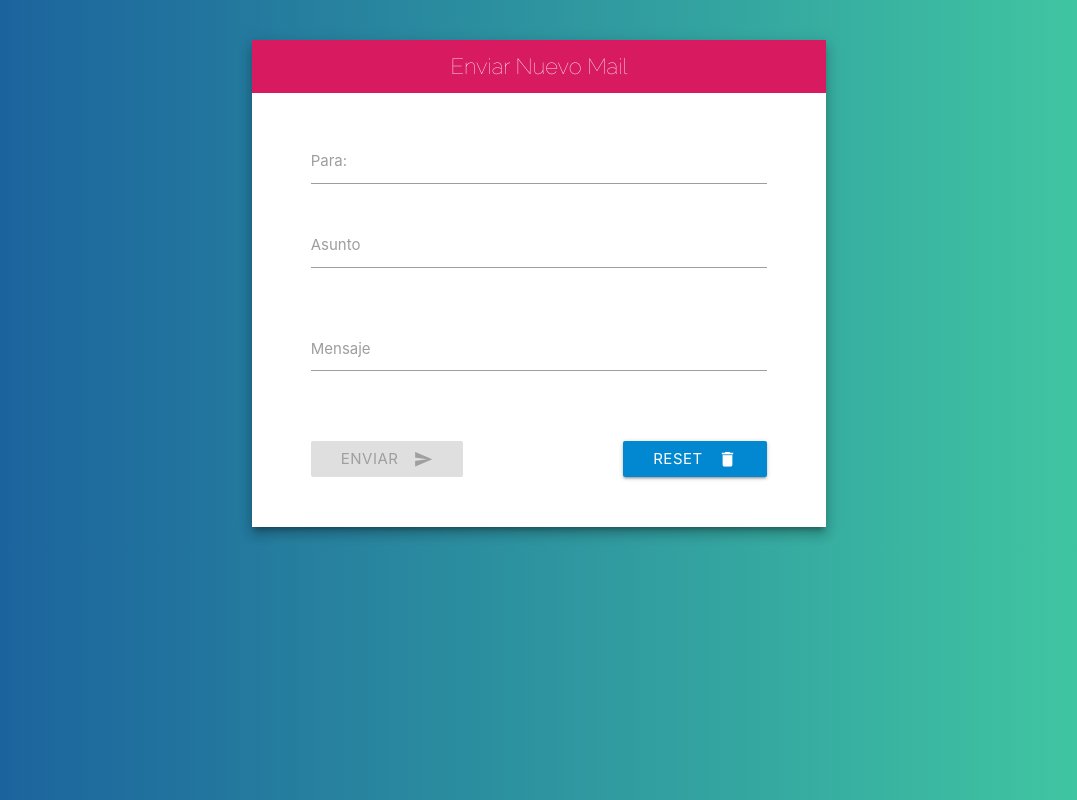
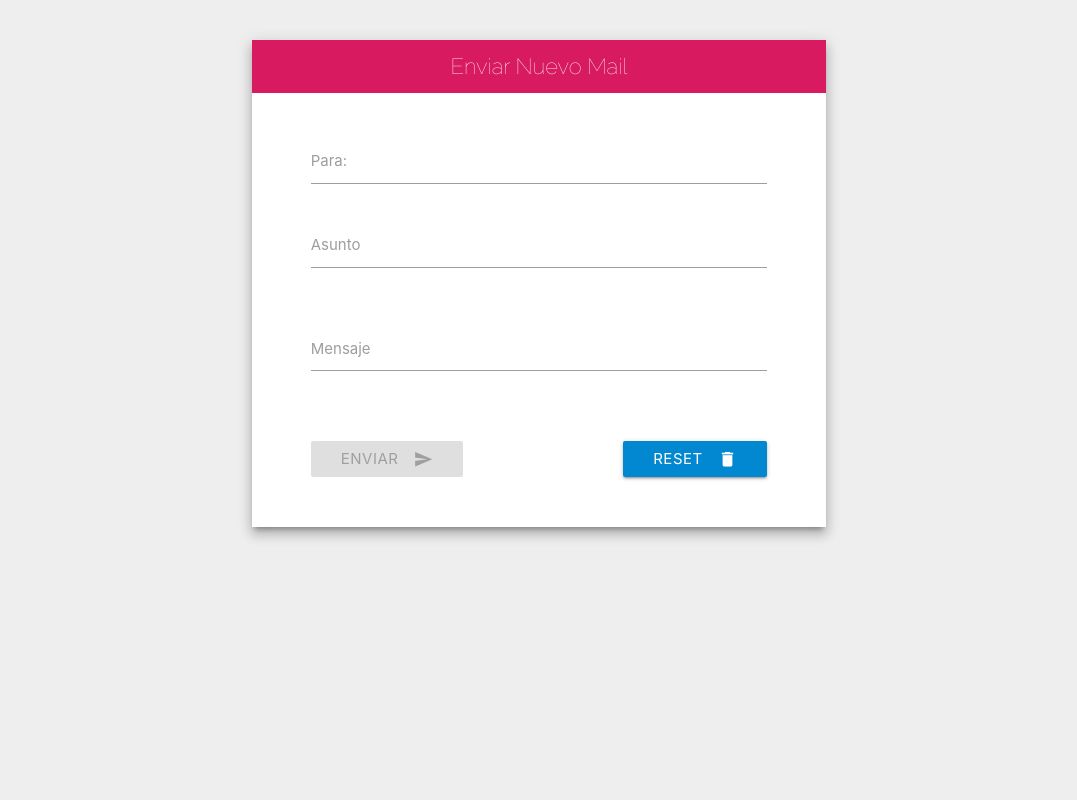
Before and after one commit to Mrbanano/Send-Email, a plain HTML site: page index.html in a window 1280 px wide. Shown: the whole page, without its empty margins (101-1178 px from the left). Drawn offline with nearby package versions, Linux system fonts and the light colour scheme.

Commit message:
background

```diff
--- a/css/custom.css
+++ b/css/custom.css
@@ -1,25 +1,28 @@
 body {
-    background: #43cea2;
+  /*background: #43cea2;
     background: -webkit-linear-gradient(to right, #185a9d, #43cea2);
-    background: linear-gradient(to right, #185a9d, #43cea2);
+    background: linear-gradient(to right, #185a9d, #43cea2); */
+  background-color: #eeeeee;
 }
 #contenido {
   background-color: white;
   margin-top: 40px;
-    -webkit-box-shadow: 0 8px 10px 1px rgba(0,0,0,0.14), 0 3px 14px 2px rgba(0,0,0,0.12), 0 5px 5px -3px rgba(0,0,0,0.3);
-    box-shadow: 0 8px 10px 1px rgba(0,0,0,0.14), 0 3px 14px 2px rgba(0,0,0,0.12), 0 5px 5px -3px rgba(0,0,0,0.3);
+  -webkit-box-shadow: 0 8px 10px 1px rgba(0, 0, 0, 0.14),
+    0 3px 14px 2px rgba(0, 0, 0, 0.12), 0 5px 5px -3px rgba(0, 0, 0, 0.3);
+  box-shadow: 0 8px 10px 1px rgba(0, 0, 0, 0.14),
+    0 3px 14px 2px rgba(0, 0, 0, 0.12), 0 5px 5px -3px rgba(0, 0, 0, 0.3);
 }
 #contenido::after {
   clear: both;
   display: block;
-    content: '';
+  content: "";
 }
 header {
   padding: 10px;
   text-align: center;
   color: white;
   font-size: 22px;
-    font-family: 'Raleway', sans-serif;
+  font-family: "Raleway", sans-serif;
   font-weight: 100;
 }
 form {
```
Lines whose indentation alone changed are shown as unchanged.
